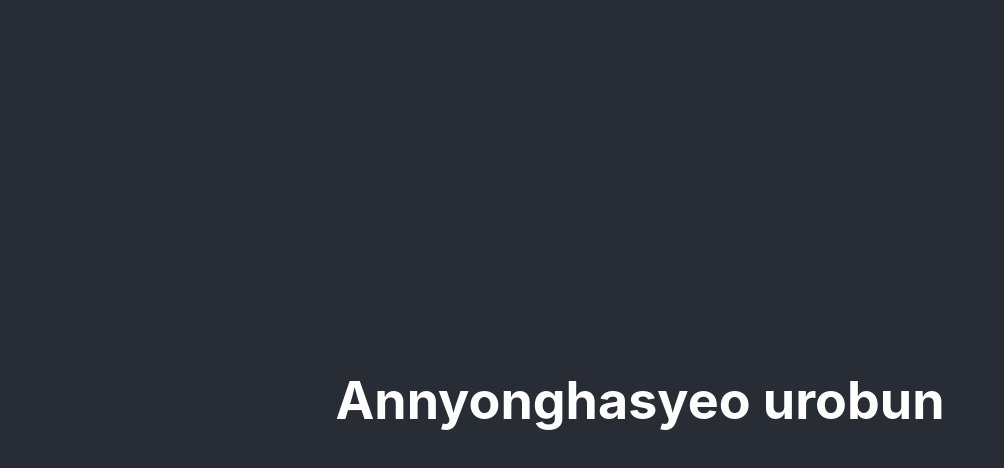
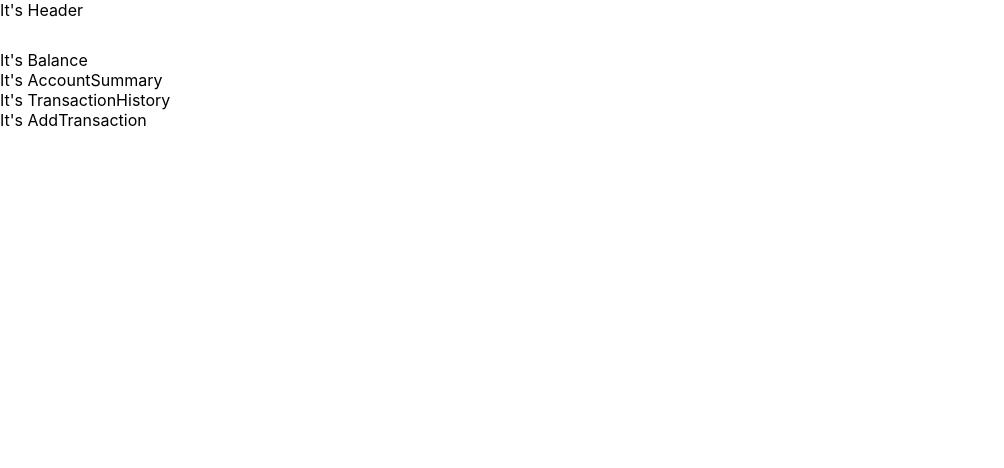
Before and after one commit to AishaZahid21/Expense_tracker, a React (Create React App) app: page / in a window 1280 px wide. Shown: the top 468 px of the page, without its empty margins (0-1004 px from the left). Built offline with nearby package versions, Linux system fonts and the light colour scheme.

Commit message:
add components

```diff
--- a/src/App.css
+++ b/src/App.css
@@ -1,38 +1,4 @@
-.App {
-  text-align: center;
+.container{
+  margin: 30px auto;
+  width: 350px;
 }
-
-.App-logo {
-  height: 40vmin;
-  pointer-events: none;
-}
-
-@media (prefers-reduced-motion: no-preference) {
-  .App-logo {
-    animation: App-logo-spin infinite 20s linear;
-  }
-}
-
-.App-header {
-  background-color: #282c34;
-  min-height: 100vh;
-  display: flex;
-  flex-direction: column;
-  align-items: center;
-  justify-content: center;
-  font-size: calc(10px + 2vmin);
-  color: white;
-}
-
-.App-link {
-  color: #61dafb;
-}
-
-@keyframes App-logo-spin {
-  from {
-    transform: rotate(0deg);
-  }
-  to {
-    transform: rotate(360deg);
-  }
-}
--- a/src/App.js
+++ b/src/App.js
@@ -1,11 +1,19 @@
 import './App.css';
+import AccountSummary from './components/accountSummary';
+import AddTransaction from './components/addTransaction';
+import Balance from './components/balance';
+import Header from './components/header';
+import TransactionHistory from './components/transactionHistory';
 
 function App() {
   return (
-    <div className="App">
-      <header className="App-header">
-        <h1>Annyonghasyeo urobun</h1>
-      </header>
+    <div>
+      <Header />
+      <div className="container"></div>
+      <Balance />
+      <AccountSummary />
+      <TransactionHistory />
+      <AddTransaction/>
     </div>
   );
 }
--- /dev/null
+++ b/src/components/accountSummary.js
@@ -0,0 +1,9 @@
+import React from "react"
+
+const AccountSummary = () => {
+    return (
+        <div>It's AccountSummary</div>
+    )
+}
+
+export default AccountSummary
--- /dev/null
+++ b/src/components/addTransaction.js
@@ -0,0 +1,9 @@
+import React from "react"
+
+const AddTransaction = () => {
+    return (
+        <div>It's AddTransaction</div>
+    )
+}
+
+export default AddTransaction
--- /dev/null
+++ b/src/components/balance.js
@@ -0,0 +1,9 @@
+import React from "react"
+
+const Balance = () => {
+    return (
+        <div>It's Balance</div>
+    )
+}
+
+export default Balance
--- /dev/null
+++ b/src/components/header.js
@@ -0,0 +1,9 @@
+import React from "react"
+
+const Header = () => {
+    return (
+        <div>It's Header</div>
+    )
+}
+
+export default Header
--- /dev/null
+++ b/src/components/transactionHistory.js
@@ -0,0 +1,9 @@
+import React from "react"
+
+const TransactionHistory = () => {
+    return (
+        <div>It's TransactionHistory</div>
+    )
+}
+
+export default TransactionHistory
```
